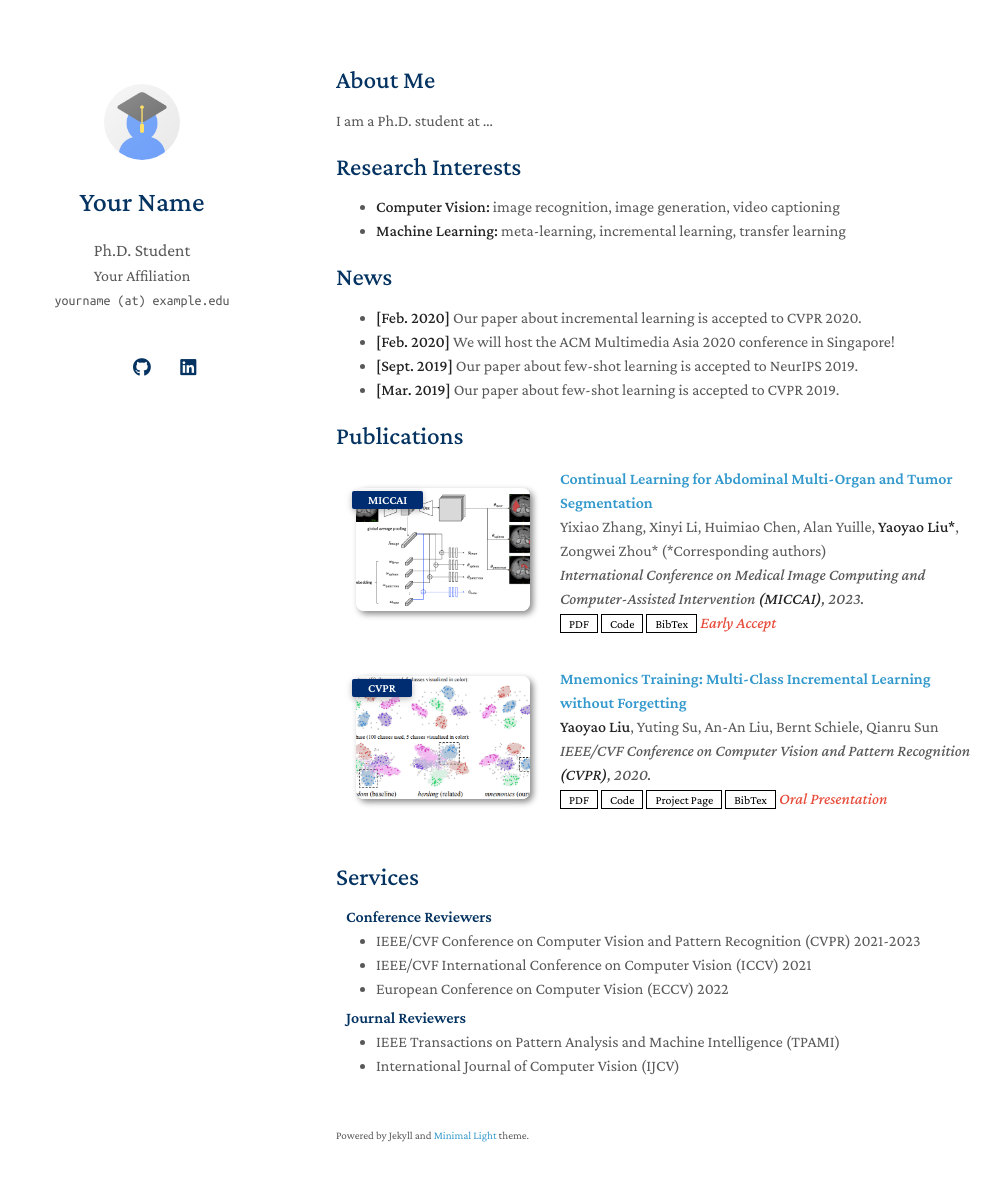
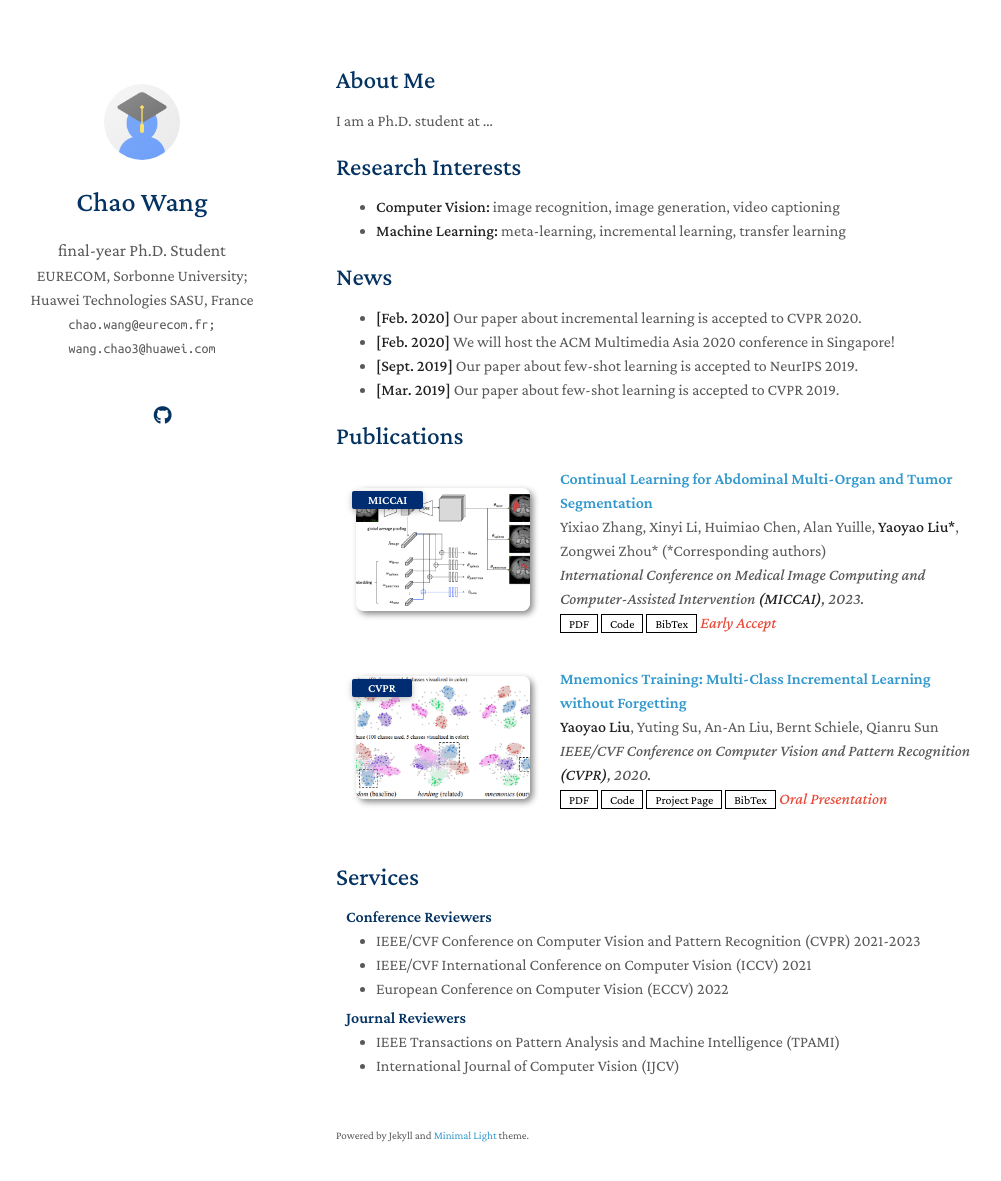
Before and after one commit to yaoyao-liu/minimal-light, a Jekyll site: the page built from index.md, in a window 1280 px wide and 1216 px high. Shown: the top 1181 px of the window, without its empty margins (134-1135 px from the left). Built offline with Jekyll 4.4.1, drawn with Linux system fonts in a browser that asks for light colours; a style sheet for code colours, icons or effects is not loaded; our own code applies the rules of GitHub Pages for plain Markdown files.

Commit message:
Update _config.yml

```diff
--- a/_config.yml
+++ b/_config.yml
@@ -1,22 +1,22 @@
 # Basic Information
-title: Your Name
-position: Ph.D. Student
-affiliation: Your Affiliation
-email: yourname (at) example.edu
+title: Chao Wang
+position: final-year Ph.D. Student
+affiliation: EURECOM, Sorbonne University; Huawei Technologies SASU, France
+email: chao.wang@eurecom.fr; wang.chao3@huawei.com
 
 # Search Engine Optimization (SEO)
 # The following information is used to improve the website traffic from search engines, e.g., Google.
-keywords: minimal light
-description: The Minimal Light is a simple and elegant jekyll theme for academic personal homepage.
-canonical: https://minimal-light-theme.yliu.me/
+keywords: chao wang
+description: Chao Wang is a final-year Ph.D. student at EURECOM and HUAWEI.
+canonical: https://chao0511.github.io/chaowang-website/
 
 # Links
 # If you don't need one of them, you may delete the corresponding line.
-google_scholar: https://scholar.google.com/
-cv_link: assets/files/curriculum_vitae.pdf
-github_link: https://github.com/
-linkedin: https://www.linkedin.com/
-twitter: https://twitter.com/
+google_scholar: https://scholar.google.com/citations?user=uPQKC84AAAAJ&hl=zh-CN
+# cv_link: assets/files/curriculum_vitae.pdf
+github_link: https://github.com/Chao0511
+# linkedin: https://www.linkedin.com/
+# twitter: https://twitter.com/
 
 # Images (e.g., your profile picture and your website's favicon)
 # "favicon" and "favicon_dark" are used for the light and dark modes, respectively.
```
